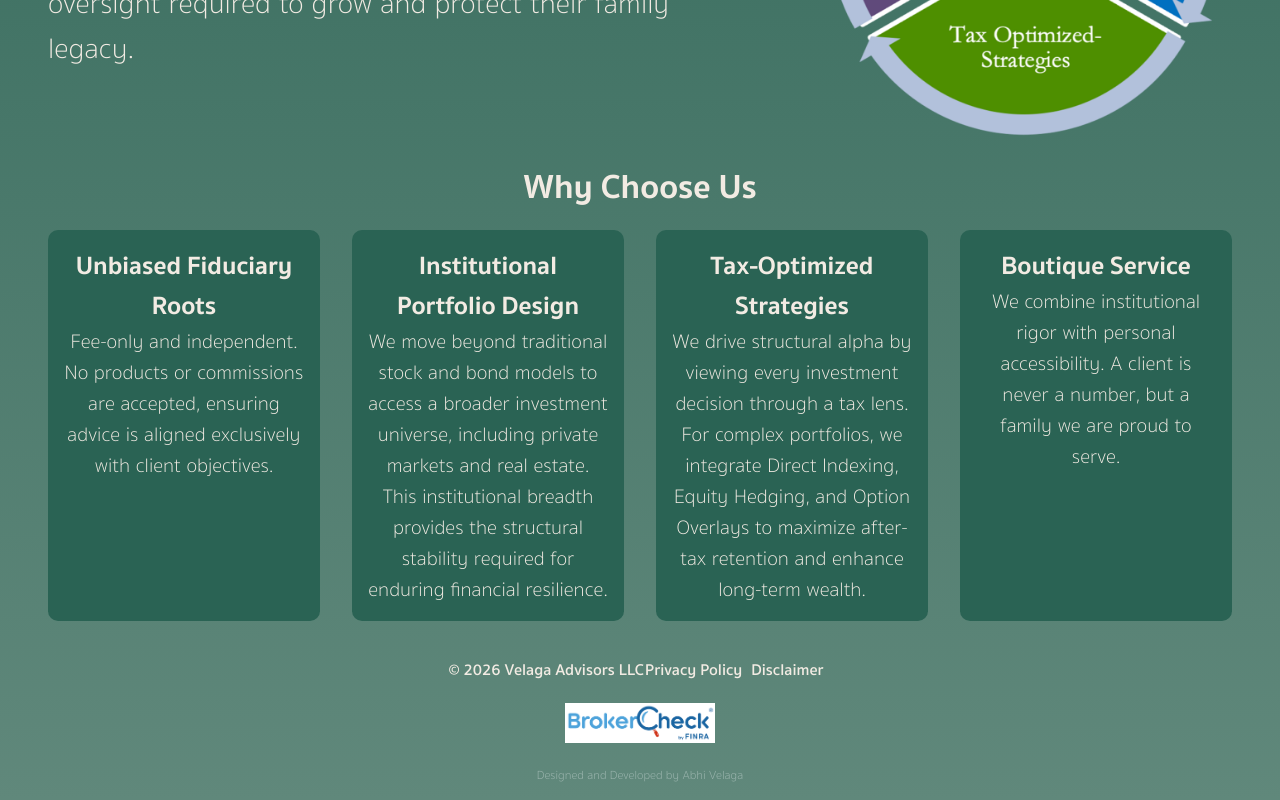
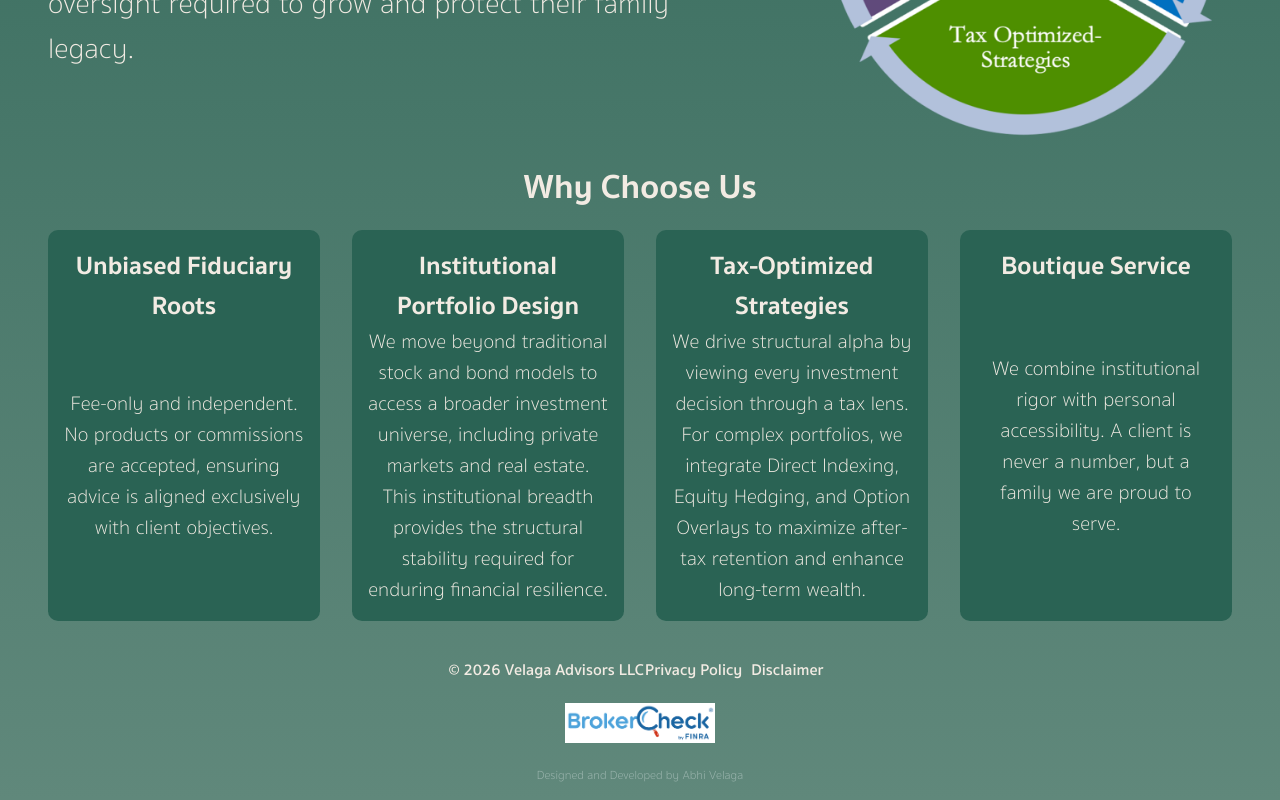
Before and after one commit to avelaga/velagaadvisors, a Next.js app: page / in a window 1280 px wide. Shown: the part 659-1459 px from the top of the page. Built offline with nearby package versions, Linux system fonts and the light colour scheme.

Commit message:
home page style

```diff
--- a/styles/Home.module.css
+++ b/styles/Home.module.css
@@ -69,7 +69,9 @@
 
 .reason {
   flex: 1;
-
+  display: flex;
+  flex-wrap: wrap;
+  justify-content: center;
   background-color: var(--green);
   border-radius: 10px;
   padding: 1rem;
```
